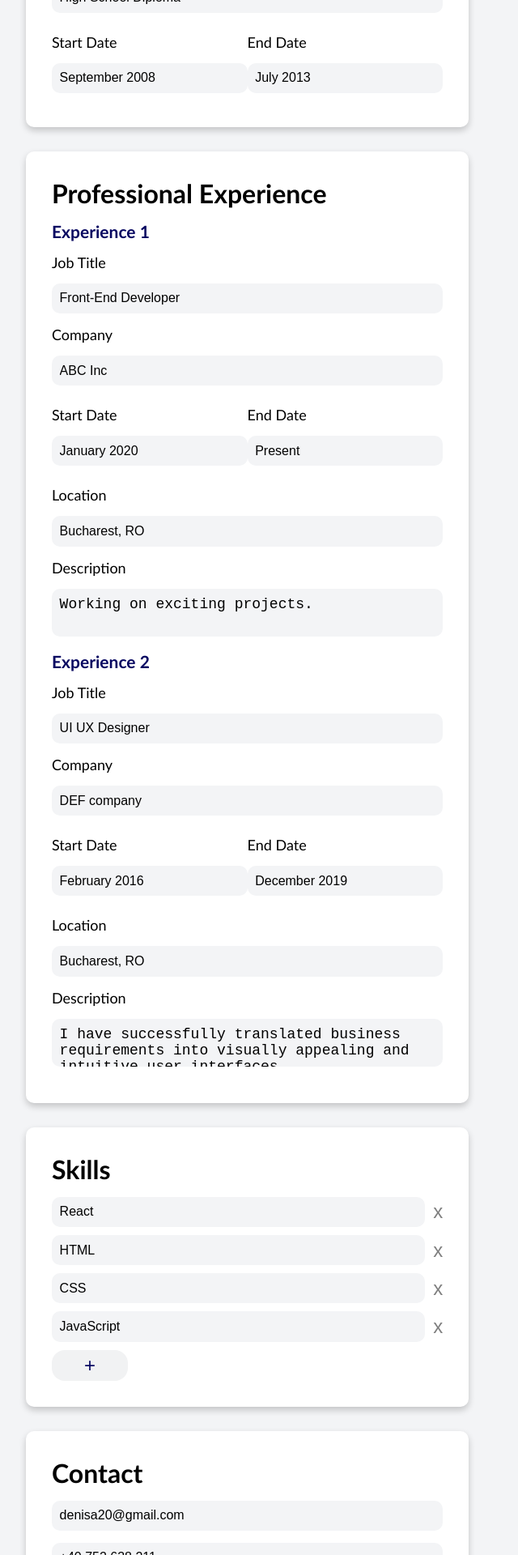
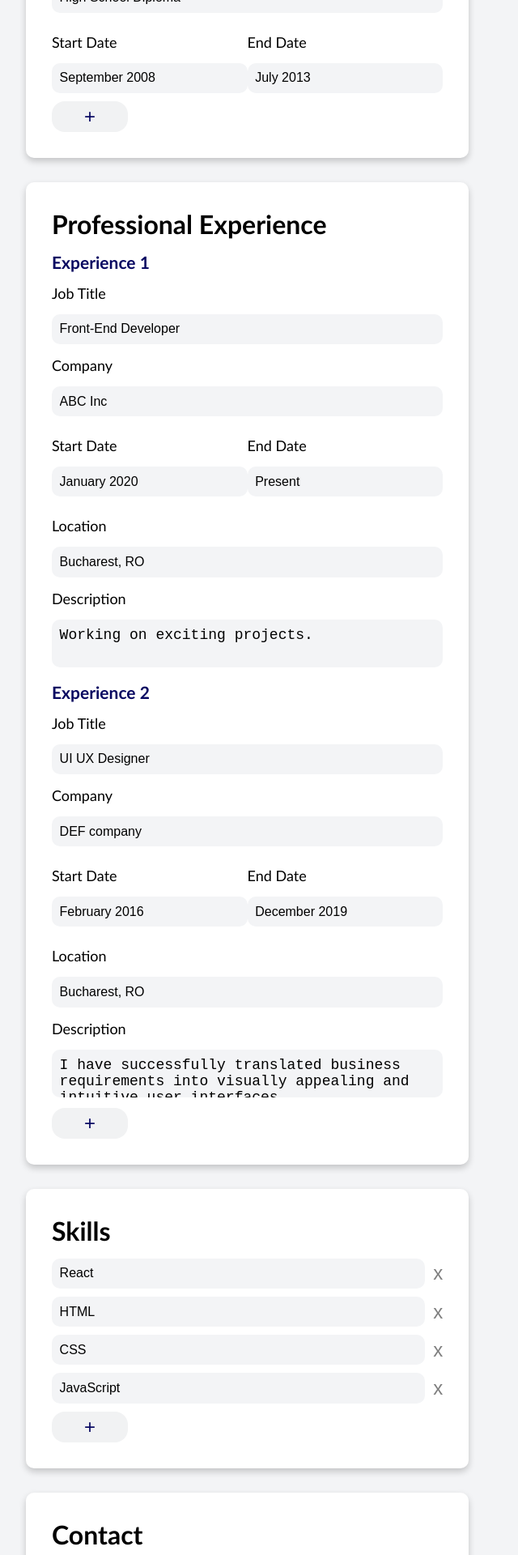
Before and after one commit to denisavl/cv-app, a React (Vite) app: page / in a window 1280 px wide. Shown: the part 1200-3120 px from the top of the page at 81% size, without its empty margins (0-640 px from the left). Built offline with nearby package versions, Linux system fonts and the light colour scheme.

Commit message:
Add Education and Experience Functionality

```diff
--- a/src/App.jsx
+++ b/src/App.jsx
@@ -14,9 +14,8 @@ import { v1 as uuid } from "uuid";
 export default function App() {
   const [data, setData] = useState(personCV);
 
-  function handleChange(section, key, value){
-    setData({...data,
-      [section]: {...data[section], [key]: value}})
+  function handleChange(section, key, value) {
+    setData({ ...data, [section]: { ...data[section], [key]: value } });
   }
 
   function handleArrayChange(section, key, value, index) {
@@ -28,17 +27,43 @@ export default function App() {
     }));
   }
 
-  function addSkill(){
-    setData({...data,
-    skills: [...data.skills, {name:"", id: uuid()}]
-  })
+  function addSkill() {
+    setData({ ...data, skills: [...data.skills, { name: "", id: uuid() }] });
   }
 
-  function handleDeleteSkill(itemId){
-    setData({...data,
-      skills: data.skills.filter(skill => (
-        skill.id !== itemId
-      ))})
+  function handleDeleteSkill(itemId) {
+    setData({
+      ...data,
+      skills: data.skills.filter((skill) => skill.id !== itemId),
+    });
+  }
+
+  function handleAddEducation() {
+    setData({
+      ...data,
+      education: [
+        ...data.education,
+        { id: uuid(), school: "", degree: "", startDate: "", endDate: "" },
+      ],
+    });
+  }
+
+  function handleAddExperience() {
+    setData({
+      ...data,
+      experience: [
+        ...data.experience,
+        {
+          id: uuid(),
+          jobTitle: "",
+          company: "",
+          startDate: "",
+          endDate: "",
+          location: "",
+          description: "",
+        },
+      ],
+    });
   }
 
   function pictureUpload(e) {
@@ -55,11 +80,28 @@ export default function App() {
   return (
     <div className="CVApp">
       <div className="left-form">
-        <CreateGeneralInformation data={data} onChange={handleChange} pictureUpload={pictureUpload}/>
-        <CreateEducation data={data} onChange={handleArrayChange}/>
-        <CreateExperience data={data} onChange={handleArrayChange}/>
-        <CreateSkills data={data} onChange={handleArrayChange} addSkill={addSkill} deleteSkill={handleDeleteSkill}/>
-        <CreateContact data={data} onChange={handleChange}/>
+        <CreateGeneralInformation
+          data={data}
+          onChange={handleChange}
+          pictureUpload={pictureUpload}
+        />
+        <CreateEducation
+          data={data}
+          onChange={handleArrayChange}
+          onClick={handleAddEducation}
+        />
+        <CreateExperience
+          data={data}
+          onChange={handleArrayChange}
+          onClick={handleAddExperience}
+        />
+        <CreateSkills
+          data={data}
+          onChange={handleArrayChange}
+          addSkill={addSkill}
+          deleteSkill={handleDeleteSkill}
+        />
+        <CreateContact data={data} onChange={handleChange} />
       </div>
       <div className="right-preview">
         <CreateHeader data={data} />
--- /dev/null
+++ b/src/components/AddSubSection.jsx
@@ -0,0 +1,8 @@
+/* eslint-disable react/prop-types */
+export default function AddButton({onClick }) {
+  return (
+    <button type="button" className="create-subSection" onClick={onClick}>
+      <span>+</span>
+    </button>
+  );
+}
--- a/src/components/Education.jsx
+++ b/src/components/Education.jsx
@@ -1,5 +1,6 @@
 /* eslint-disable react/prop-types */
-export default function CreateEducation({ data, onChange }) {
+import AddButton from "./AddSubSection";
+export default function CreateEducation({ data, onChange, onClick }) {
   return (
     <form className="education-form form-container">
       <h1 className="title-education">Education</h1>
@@ -54,6 +55,7 @@ export default function CreateEducation({ data, onChange }) {
           </div>
         </div>
       ))}
+      <AddButton onClick={onClick}/>
     </form>
   );
 }
--- a/src/components/Experience.jsx
+++ b/src/components/Experience.jsx
@@ -1,5 +1,6 @@
 /* eslint-disable react/prop-types */
-export default function CreateExperience({ data, onChange }) {
+import AddButton from "./AddSubSection";
+export default function CreateExperience({ data, onChange, onClick }) {
     return (
       <form className="experience-form form-container">
         <h1 className="title-experience">Professional Experience</h1>
@@ -78,6 +79,7 @@ export default function CreateExperience({ data, onChange }) {
             </div>
           </div>
         ))}
+        <AddButton onClick={onClick}/>
       </form>
     );
   }
--- a/src/components/Skills.jsx
+++ b/src/components/Skills.jsx
@@ -1,4 +1,5 @@
 /* eslint-disable react/prop-types */
+import AddButton from "./AddSubSection"
 export default function CreateSkills({data, onChange, addSkill, deleteSkill }){
     return(
         <form className="skills-form form-container">
@@ -17,9 +18,7 @@ export default function CreateSkills({data, onChange, addSkill, deleteSkill }){
             {data.skills.length > 1 && <button className="delete-skill-btn" onClick={() => deleteSkill(skill.id)}>x</button>}
           </div>
         ))}
-        <button type="button" className="addSkills" onClick={addSkill}>
-          +
-        </button>
+        <AddButton onClick={addSkill} />
       </form>
     )
 }
--- a/src/stylesheet.css
+++ b/src/stylesheet.css
@@ -103,7 +103,7 @@ textarea {
     margin-bottom: 15px;
   }
 
-  .addSkills{
+  .create-subSection{
     padding: 5px 40px;
     border: none;
     border-radius: 16px;
@@ -114,7 +114,7 @@ textarea {
     transition: background-color 0.3s ease-in-out, border 0.3s ease-in-out;
   }
 
-  .addSkills:hover{
+  .create-subSection:hover{
     border: 3px solid #e4e6e7;
     background-color: white;
   }
```
Lines whose indentation alone changed are shown as unchanged.
